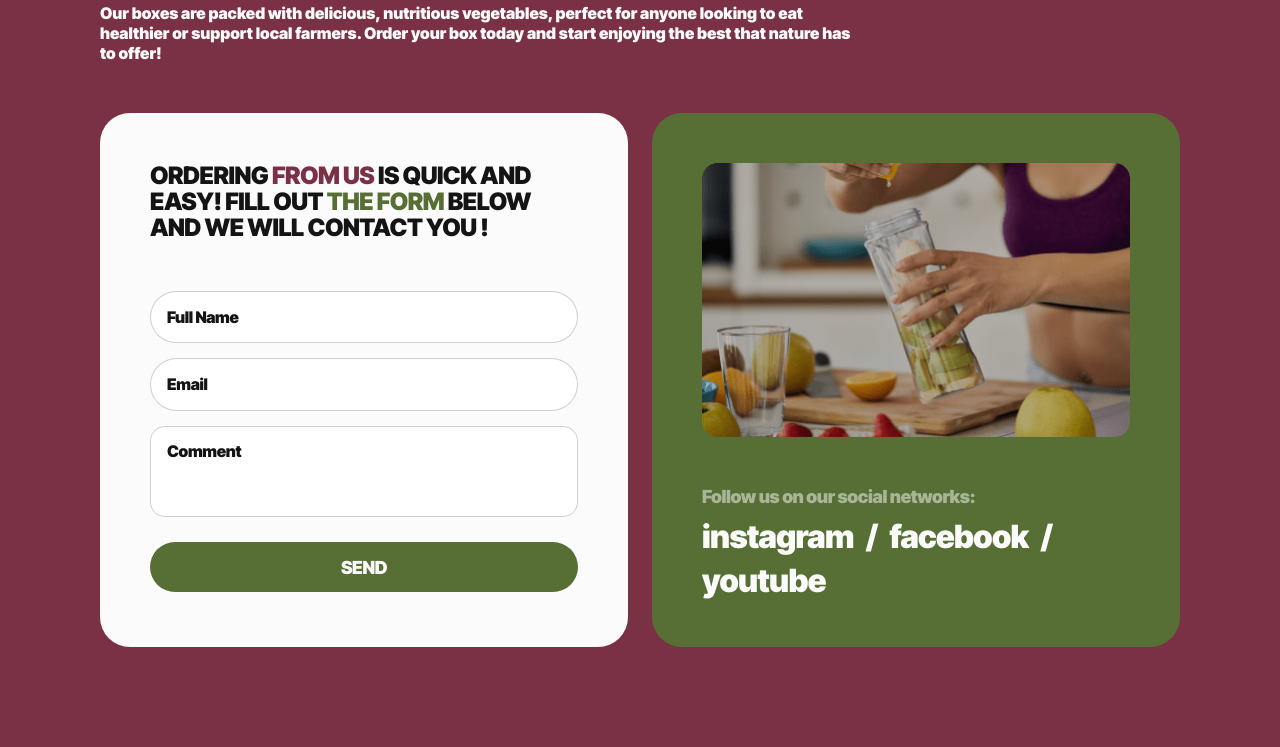
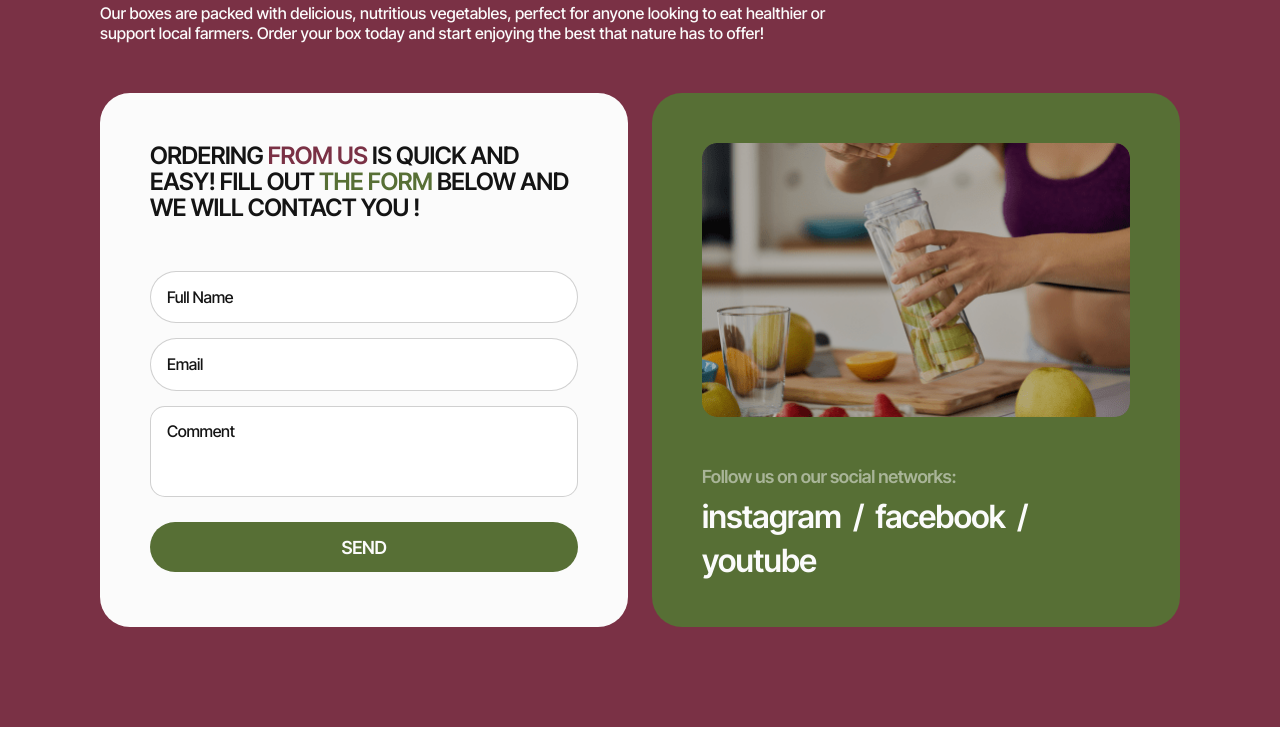
Before and after one commit to PrysiazhnaIra/VegetableStore, a plain HTML site: page index.html in a window 1280 px wide. Shown: the part 250-997 px from the top of the page. Drawn offline with nearby package versions, Linux system fonts and the light colour scheme.

Commit message:
changed_fonts

```diff
--- a/index.html
+++ b/index.html
@@ -7,7 +7,7 @@
     <link rel="preconnect" href="https://fonts.googleapis.com" />
     <link rel="preconnect" href="https://fonts.gstatic.com" crossorigin />
     <link
-      href="https://fonts.googleapis.com/css2?family=Inter+Tight:wght@900&display=swap"
+      href="https://fonts.googleapis.com/css2?family=Inter+Tight:ital,wght@0,100..900;1,100..900&display=swap"
       rel="stylesheet"
     />
     <link
```
